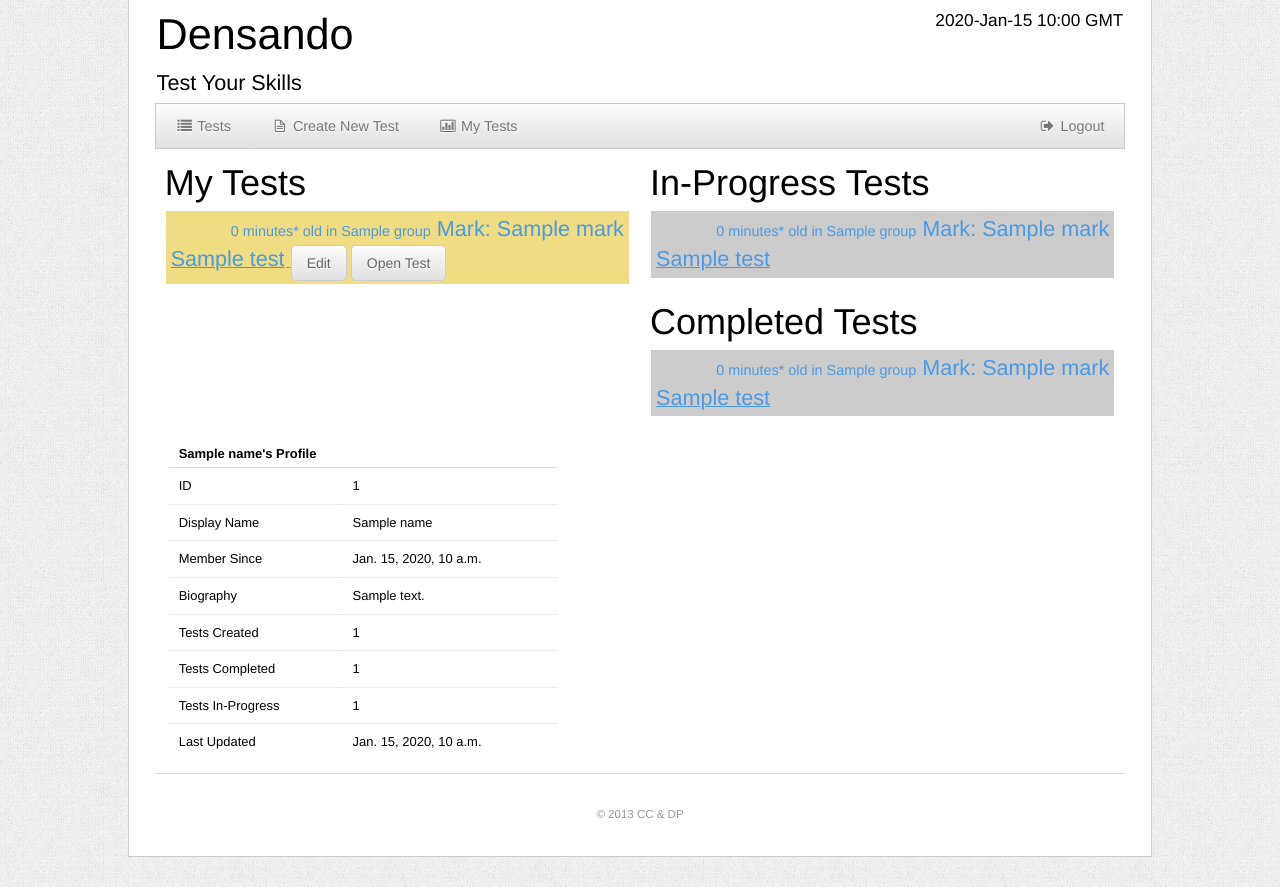
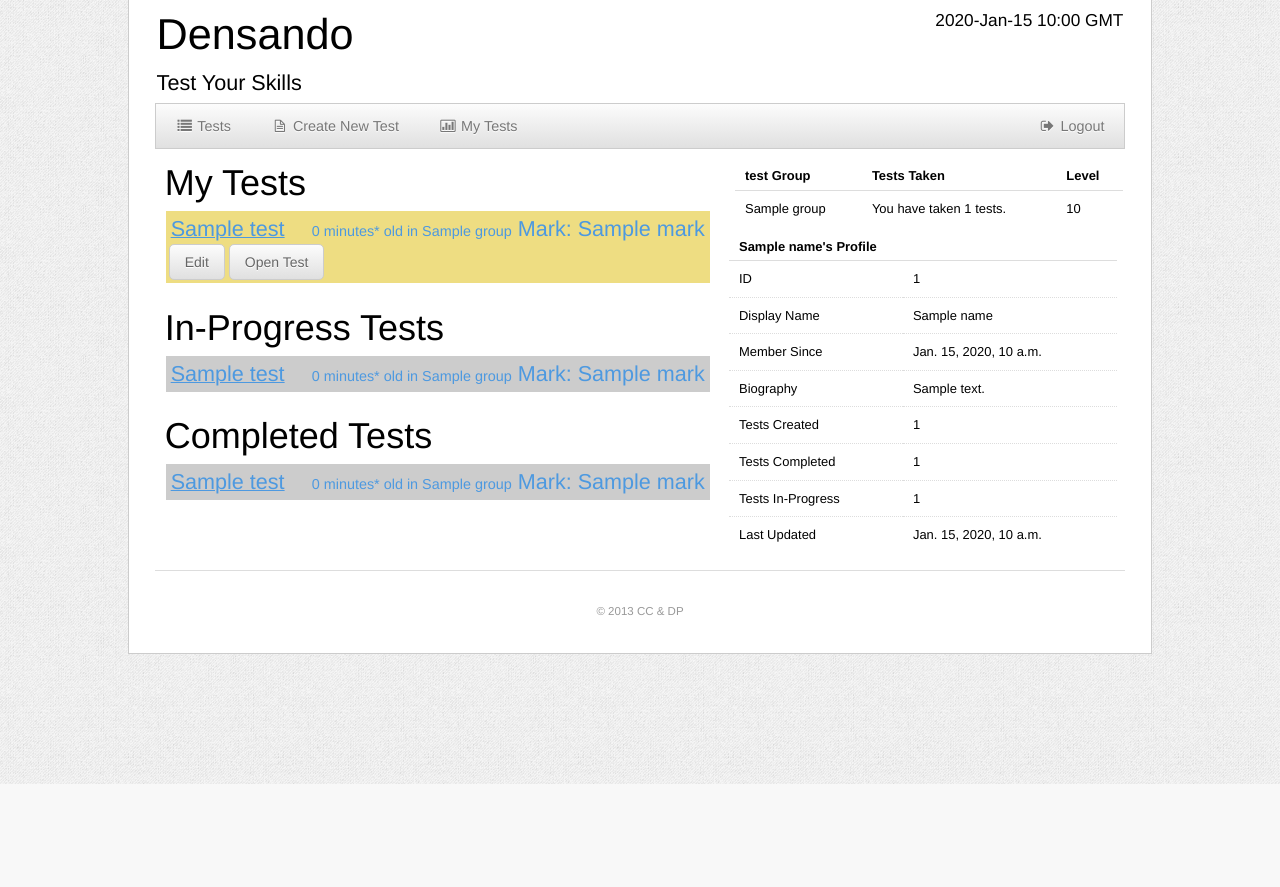
Before and after one commit to pierce403/densando, a Django app: template templates/profile.html in a window 1280 px wide. Shown: the part 16-903 px from the top of the page. After the commit the page ends 800 px from the top, so only its background shows below. Run offline with Django 3.2, Linux system fonts and the light colour scheme; the template is opened without the code that fills it: most values are stand-ins (such as "Sample title", 1, 10 or a date in 2020); some libraries are stand-ins or nearby versions.

Commit message:
Implemented a log base 2 Level on user profiles, based on the cumulative value of their scores on tests, as requested.

```diff
--- a/index.yaml
+++ b/index.yaml
@@ -15,6 +15,12 @@ indexes:
   properties:
   - name: complete
   - name: test.created
+    direction: desc
+
+- kind: Mark
+  ancestor: yes
+  properties:
+  - name: created
     direction: desc
 
 - kind: Mark
--- a/templates/profile.html
+++ b/templates/profile.html
@@ -2,7 +2,33 @@
 
 {% block content %}
 
-<section class="col_6" >
+<section class="col_5" style="float:right;">
+<table style="margin: 6px;">
+	<thead><tr><th>test Group</th><th>Tests Taken</th><th>Level</th></tr></thead>
+	<tbody>
+        {% for group in grouped_marks %}
+        <tr><td>{{ group.name }}</td>
+        <td>You have taken {{ group.tests_taken|length }} test{{ group.tests_taken|pluralize }}.</td>
+        <td>{{ group.level|floatformat:"0" }}</td></tr>
+        {% endfor %}
+    </tbody></table>
+    <table>
+    <thead><tr><th colspan="2">{{ name }}'s Profile</th></tr></thead>
+    <tbody>
+		<tr><td>ID</td><td>{{ id }}</td></tr>
+		<tr><td>Display Name</td><td>{{ name }}</td></tr>
+		<tr><td>Member Since</td><td>{{ created }}</td></tr>
+		<tr><td>Biography</td><td>{{ bio }}</td></tr>
+		<tr><td>Tests Created</td><td>{{ my_tests.tests|length }}</td></tr>
+		<tr><td>Tests Completed</td><td>{{ completed.marks|length }}</td></tr>
+		<tr><td>Tests In-Progress</td><td>{{ in_progress.marks|length }}</td></tr>
+		<tr><td>Last Updated</td><td>{{ modified }}</td></tr>
+	</tbody>
+</table>
+</section>
+
+
+<section class="col_7" >
 	<header><h3>My Tests</h3></header>
 	{% for test in my_tests.tests %}
 		<div class="test-preview{%if test.num_marked != test.times_taken %} new-to-be-marked{% endif %}">
@@ -22,7 +48,7 @@
     {% endif %}
 </section>
 
-<section class="col_6" >
+<section class="col_7" >
 	<header><h3>In-Progress Tests</h3></header>
     {% for mark in in_progress.marks %}
 	<div class="test-preview">
@@ -42,7 +68,7 @@
     {% endif %}
 </section>
 
-<section class="col_6" >
+<section class="col_7" >
 	<header><h3>Completed Tests</h3></header>
 	{% for mark in completed.marks %}
 		<section class="test-preview">
@@ -62,23 +88,4 @@
     {% endif %}
 </section>
 
-
-<section class="col_5">
-<table style="margin: 6px;">
-	<thead><tr><th colspan="2">{{ name }}'s Profile</th></tr></thead>
-	<tbody>
-		<tr><td>ID</td><td>{{ id }}</td></tr>
-		<tr><td>Display Name</td><td>{{ name }}</td></tr>
-		<tr><td>Member Since</td><td>{{ created }}</td></tr>
-		<tr><td>Biography</td><td>{{ bio }}</td></tr>
-		<tr><td>Tests Created</td><td>{{ my_tests.tests|length }}</td></tr>
-		<tr><td>Tests Completed</td><td>{{ completed.marks|length }}</td></tr>
-		<tr><td>Tests In-Progress</td><td>{{ in_progress.marks|length }}</td></tr>
-		<tr><td>Last Updated</td><td>{{ modified }}</td></tr>
-	</tbody>
-</table>
-</section>
-
-
-
 {% endblock content %}
```
Also changed, not shown: densando.py (+30 -2 lines).
